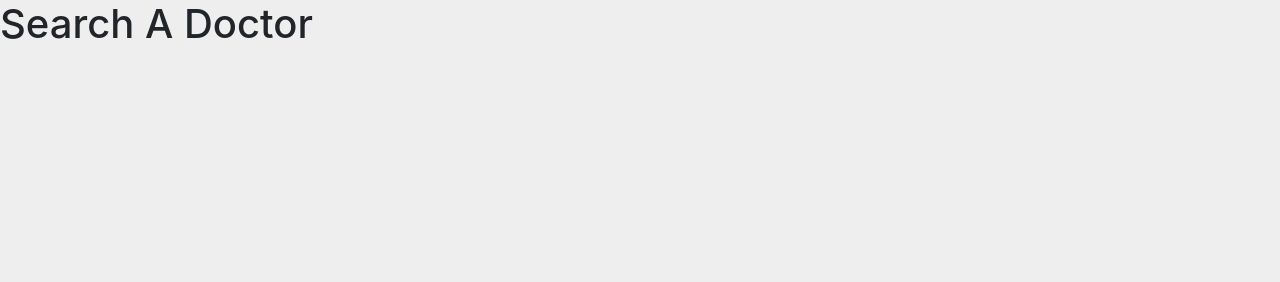
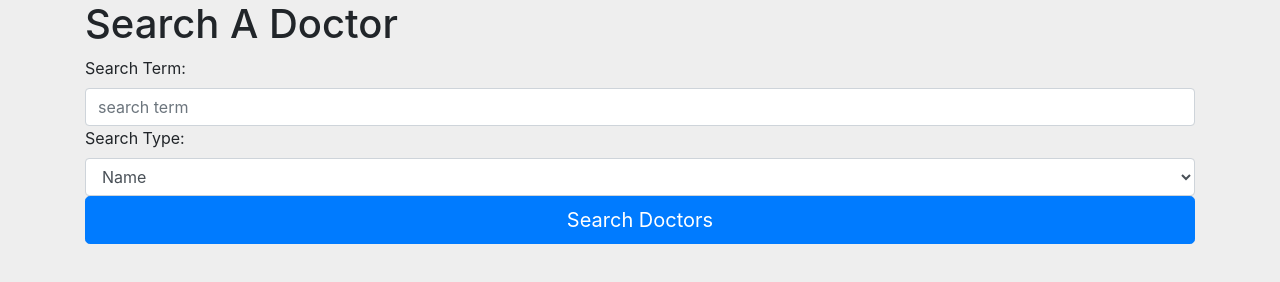
Before and after one commit to jamisoncozart/Search-A-Doctor, a website built with webpack: page src/index.html in a window 1280 px wide. Built offline with nearby package versions, Linux system fonts and the light colour scheme; no server answers.

Commit message:
Add HTML form

```diff
--- a/src/index.html
+++ b/src/index.html
@@ -6,6 +6,21 @@
   <title>Search A Doctor</title>
 </head>
 <body>
-  <h1>Search A Doctor</h1>
+  <div class="container">
+    <h1>Search A Doctor</h1>
+    <form id="form">
+      <label>Search Term:</label>
+      <input class="form-control" type="text" placeholder="search term" id="searchInput" required>
+      <label>Search Type:</label>
+      <select class="form-control" id="searchType">
+        <option>Name</option>
+        <option>Symptom</option>
+      </select>
+      <button type="sumbit" class="btn btn-primary btn-block btn-lg">Search Doctors</button>
+    </form>
+    <div id="doctors">
+
+    </div>
+  </div>
 </body>
 </html>
--- a/src/main.js
+++ b/src/main.js
@@ -7,5 +7,6 @@ import $ from 'jquery';
 
 $(document).ready(function() {
   let doctorRequest = new DoctorService();
+
   doctorRequest.getDoctorsBySymptom("neck");
 })
```
